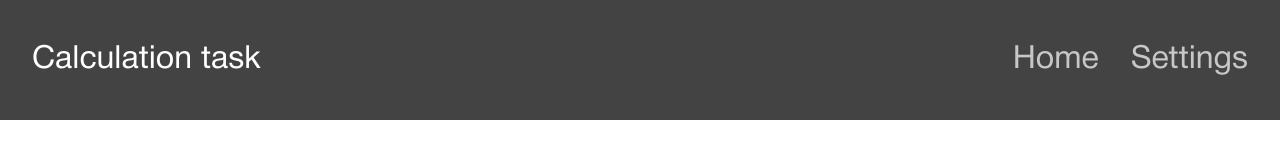
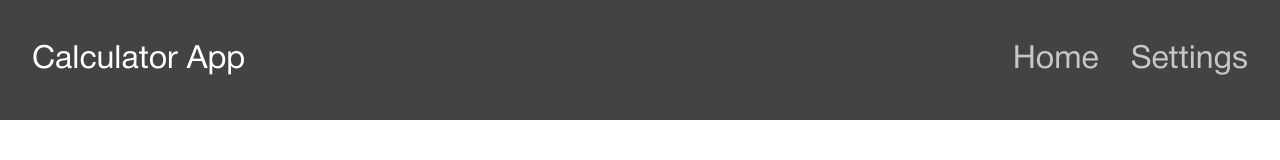
Before and after one commit to pooooz/education-task-calculator, a React (Create React App) app: page / in a window 1280 px wide. Shown: the top 160 px of the page. Built offline with nearby package versions, Linux system fonts and the light colour scheme.

Commit message:
Fix: title fixed

```diff
--- a/src/containers/Header/index.jsx
+++ b/src/containers/Header/index.jsx
@@ -9,7 +9,7 @@ import { BaseHeader } from './styled';
 export const Header = () => (
   <>
     <BaseHeader>
-      <Heading>Calculation task</Heading>
+      <Heading>Calculator App</Heading>
       <Navbar>
         <NavItem to="/home">Home</NavItem>
         <NavItem to="/settings">Settings</NavItem>
```
